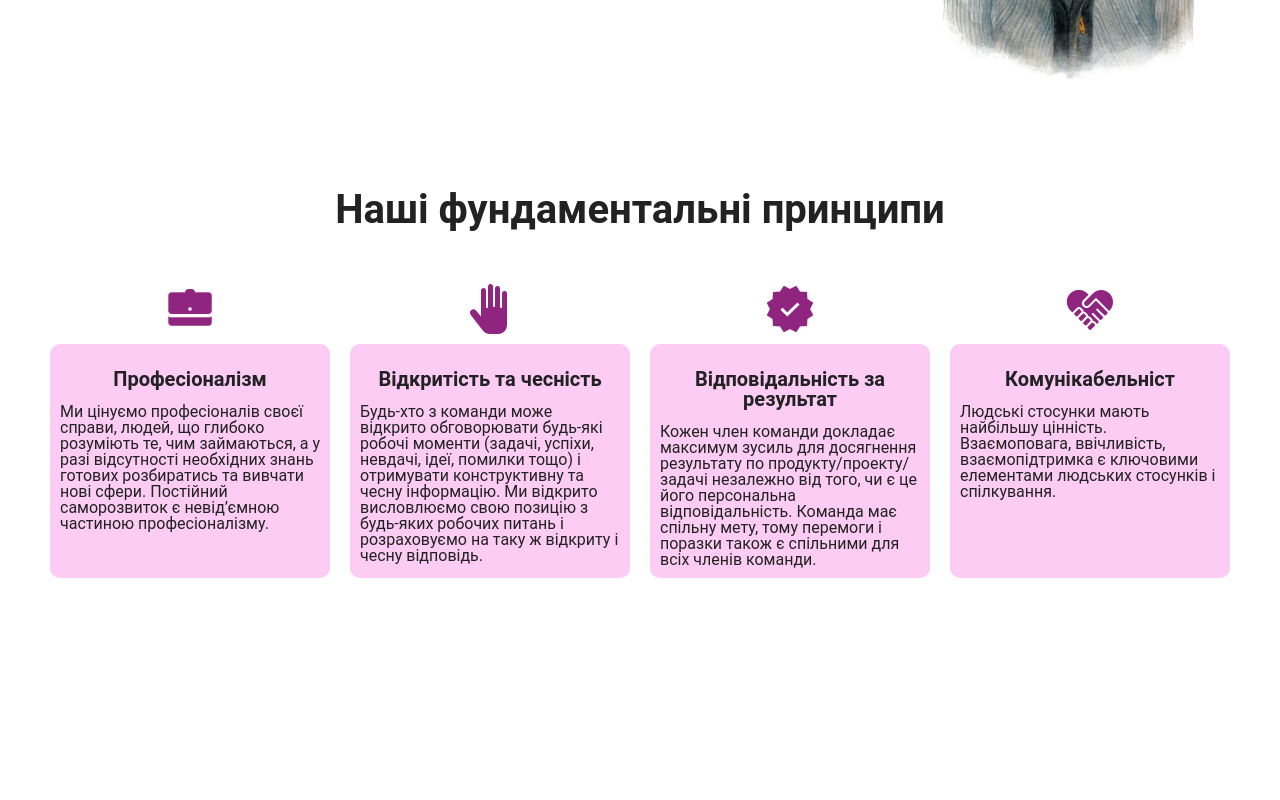
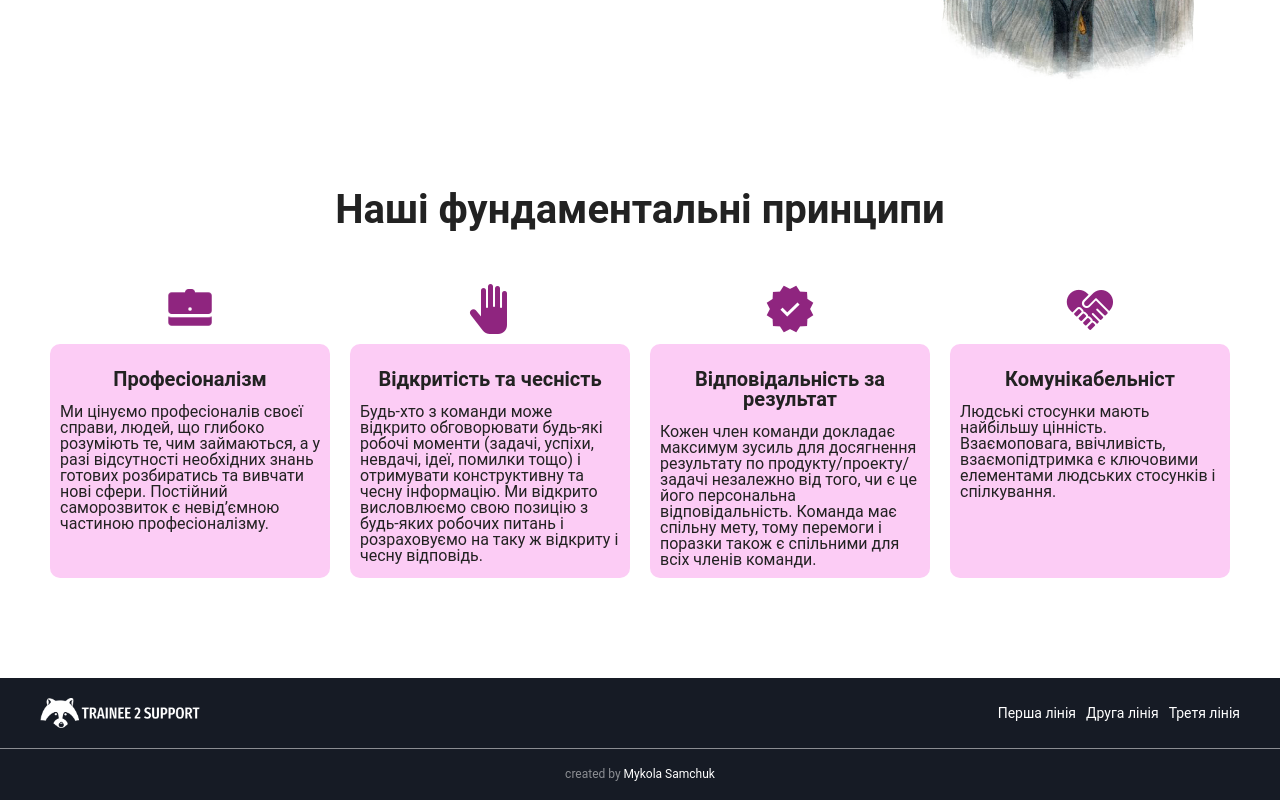
Before and after one commit to Mykola-Samchuk/trainee2support, a React (Create React App) app: page / in a window 1280 px wide. Shown: the part 1371-2171 px from the top of the page. Before the commit the page ends 2049 px from the top, so only its background shows below. Built offline with nearby package versions, Linux system fonts and the light colour scheme.

Commit message:
add footer component

```diff
--- a/src/App.jsx
+++ b/src/App.jsx
@@ -1,12 +1,14 @@
 import './app.scss';
 import About from './pages/About/About';
 import Header from './components/Header/Header';
+import Footer from './components/Footer/Footer';
 
 function App() {
   return (
     <>
       <Header/>
       <About/>
+      <Footer/>
     </>
   );
 }
--- /dev/null
+++ b/src/components/Footer/Footer.jsx
@@ -0,0 +1,31 @@
+import React from "react";
+import "./footer.scss";
+import logo from "./img/logo.png";
+
+export default function Footer() {
+  return (
+    <footer>
+      <div className="footer-up">
+        <div className="footer-logo-wrapp">
+          <a href="#">
+            <img className="footer-logo" src={logo} alt="logo" />
+          </a>
+        </div>
+        <ul className="footer-link">
+          <li >
+            <a href="#">Перша лінія</a>
+          </li>
+          <li >
+            <a href="#">Друга лінія</a>
+          </li>
+          <li >
+            <a href="#">Третя лінія</a>
+          </li>
+        </ul>
+      </div>
+      <div className="footer-down">
+        <p>created by <a href="https://github.com/Mykola-Samchuk">Mykola Samchuk</a></p>
+      </div>
+    </footer>
+  );
+}
--- /dev/null
+++ b/src/components/Footer/footer.scss
@@ -0,0 +1,104 @@
+@import "/src/scss/variables.scss";
+footer {
+  background-color: $black-blue-clr;
+}
+.footer-up {
+  display: flex;
+  justify-content: space-between;
+  align-items: center;
+  padding: 20px 40px;
+  .footer-logo-wrapp {
+    .footer-logo {
+      margin-right: 10px;
+      width: 160px;
+      transition: 0.3s;
+    }
+  }
+  .footer-link {
+    display: flex;
+    align-items: center;
+    li {
+      margin-left: 10px;
+
+      a {
+        color: $white-clr;
+        font-weight: 400;
+        font-size: 14px;
+        transition: 0.3s;
+      }
+    }
+    li:first-child {
+      margin-left: 0;
+    }
+  }
+}
+.footer-down {
+  position: relative;
+  display: flex;
+  align-items: center;
+  justify-content: center;
+  padding: 20px 40px;
+  p {
+    font-size: 12px;
+    color: rgba(255, 255, 255, 0.5);
+    a {
+      color: $white-clr;
+      transition: 0.3s;
+    }
+  }
+}
+.footer-down::before {
+  content: "";
+  position: absolute;
+  top: 0;
+  left: 0;
+  width: 100%;
+  height: 1px;
+  background-color: rgba(255, 255, 255, 0.5);
+}
+// hover
+@media (min-width: 1200px) {
+  .footer-up {
+    .footer-link {
+      li {
+        a:hover {
+          color: $purple-clr;
+        }
+      }
+    }
+  }
+  .footer-down {
+    p {
+      a:hover {
+        color: $purple-clr;
+      }
+    }
+  }
+}
+@media (max-width: 1199px) {
+  .footer-up {
+    padding: 10px 20px;
+  }
+  .footer-down {
+    padding: 10px 20px;
+  }
+}
+@media (max-width: 767px) {
+  .footer-up {
+    flex-direction: column;
+    .footer-logo-wrapp {
+      .footer-logo {
+        margin-bottom: 10px;
+      }
+    }
+    .footer-link {
+      width: 100%;
+      display: flex;
+      align-items: center;
+      justify-content: space-around;
+      li {
+        margin-left: 6px;
+      }
+    }
+  }
+}
--- a/src/scss/variables.scss
+++ b/src/scss/variables.scss
@@ -1,4 +1,5 @@
 $black-clr: #000000;
+$black-blue-clr:rgb(22, 27, 37);
 $white-clr:rgb(255, 255, 255);
 $grey-clr: #F3F3F3;
 $purple-clr:  #8F257F;
```
Also changed, not shown: src/components/Footer/img/logo.png (added).
